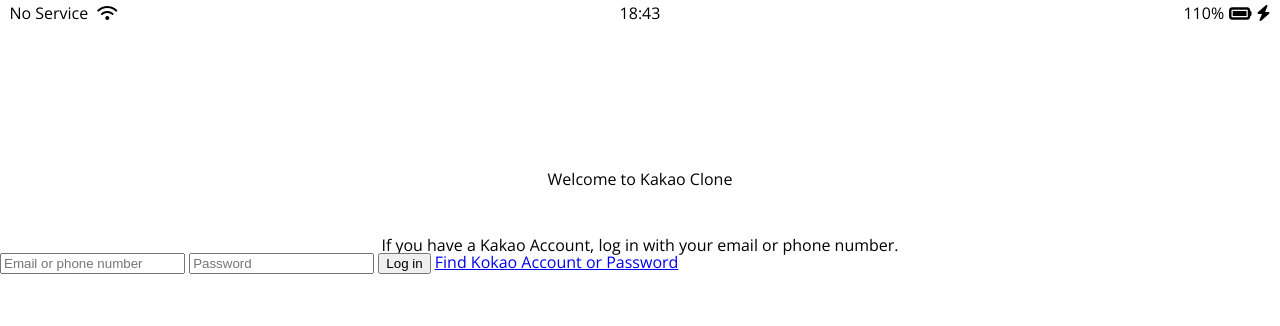
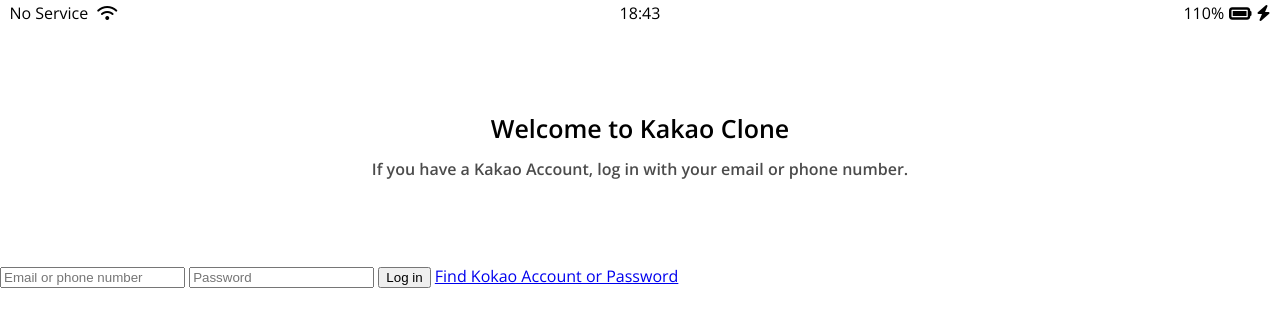
Before and after one commit to blogSoul/-HTML_Challenge_Nomadcoder, a plain HTML site: page kakao-clone/index.html in a window 1280 px wide. Drawn offline with nearby package versions, Linux system fonts and the light colour scheme.

```diff
--- a/kakao-clone/css/style.css
+++ b/kakao-clone/css/style.css
@@ -7,9 +7,18 @@
 }
 
 .welcome-header {
-    margin-top: 145px;
+    margin: 90px 0px;
     text-align: center;
+    display: flex;
+    flex-direction: column;
+    align-items: center;
+    font-weight: 600;
 }
-.wlecome-header__title {
-    margin-bottom: 50px;
+.welcome-header__title {
+    margin-bottom: 20px;
+    font-size: 25px;
 }
+.welcome-header__text{
+    width: 60%;
+    opacity: 0.7;
+}
--- a/kakao-clone/index.html
+++ b/kakao-clone/index.html
@@ -25,8 +25,8 @@
     </div>
   </div>
   <header class="welcome-header">
-    <h1 class="wlecome-header__title">Welcome to Kakao Clone</h1>
-    <p class="wlecome-header__text">
+    <h1 class="welcome-header__title">Welcome to Kakao Clone</h1>
+    <p class="welcome-header__text">
       If you have a Kakao Account, log in with your email or phone number.
     </p>
   </header>
```
Also changed, not shown: lab_content/# 6.0~40 KakaoCloneTime.md (+1 -0 lines).
